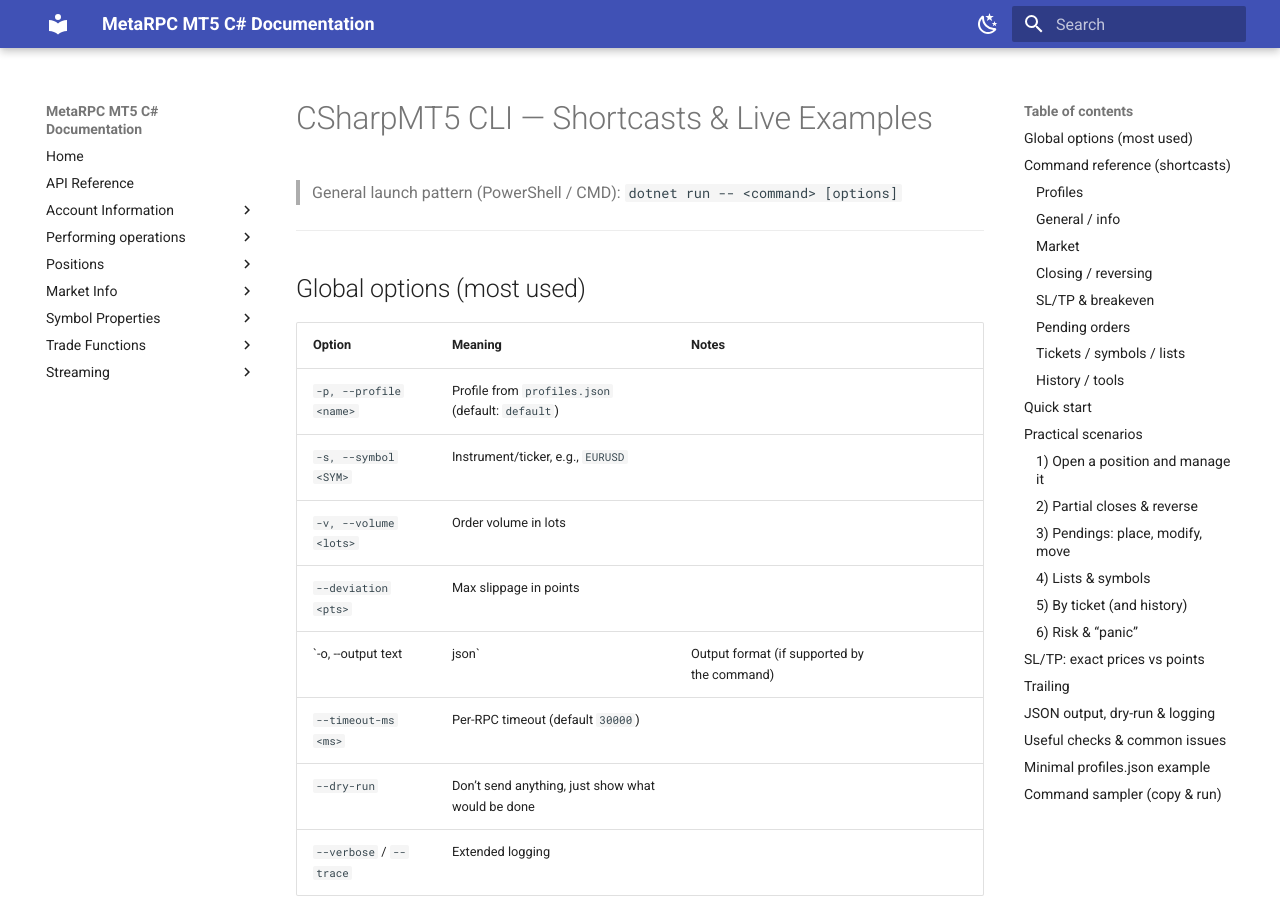
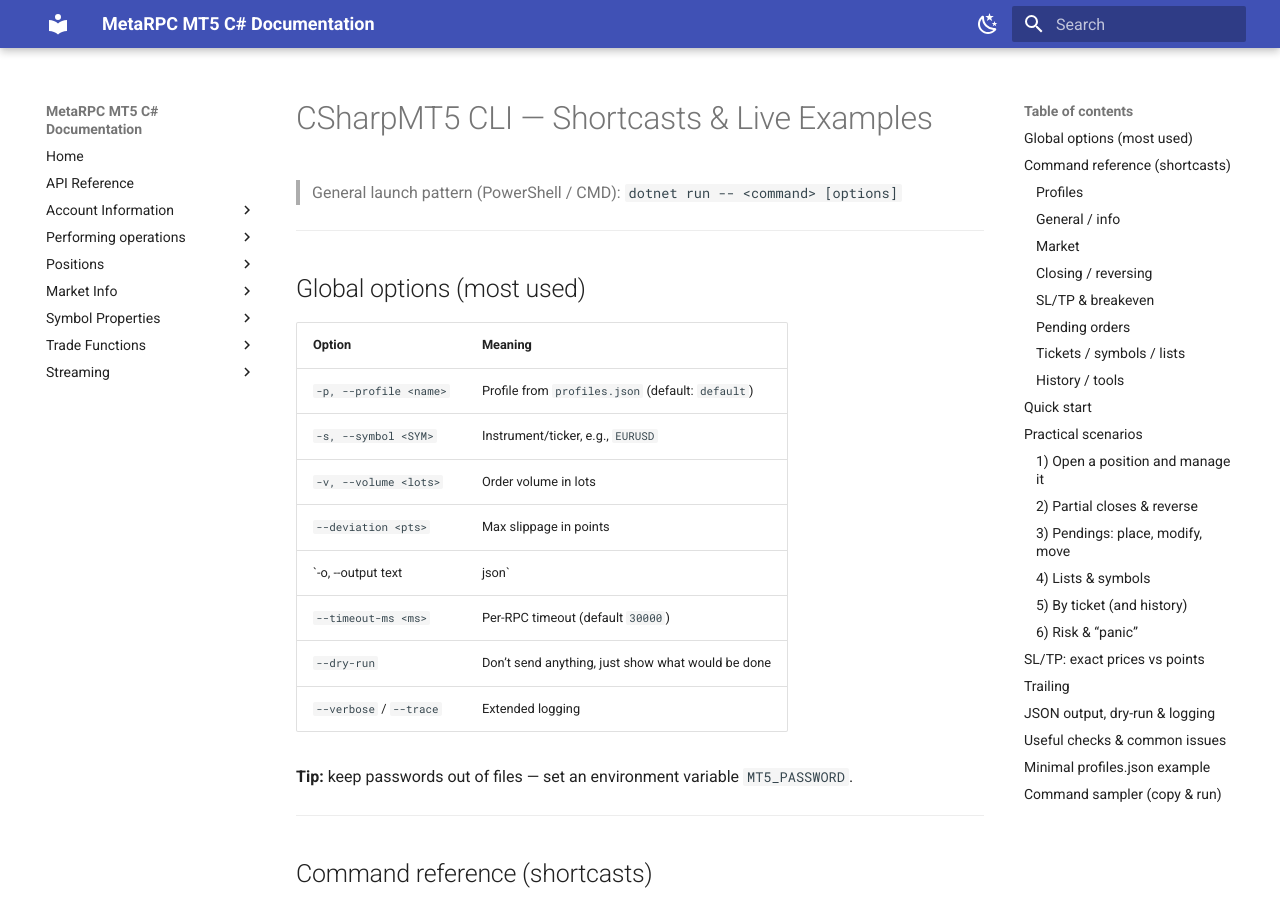
Before and after one commit to MetaRPC/CSharpMT5, an MkDocs documentation site: the page built from docs/shortcuts.md, in a window 1280 px wide and 900 px high. Built offline with MkDocs 1.6.1 and Material for MkDocs 9.7.7, drawn with Linux system fonts in a browser that asks for light colours.

Commit message:
Update shortcuts.md

```diff
--- a/docs/shortcuts.md
+++ b/docs/shortcuts.md
@@ -7,16 +7,16 @@
 
 ## Global options (most used)
 
-| Option                  | Meaning                                           | Notes                                       |   |
-| ----------------------- | ------------------------------------------------- | ------------------------------------------- | - |
-| `-p, --profile <name>`  | Profile from `profiles.json` (default: `default`) |                                             |   |
-| `-s, --symbol <SYM>`    | Instrument/ticker, e.g., `EURUSD`                 |                                             |   |
-| `-v, --volume <lots>`   | Order volume in lots                              |                                             |   |
-| `--deviation <pts>`     | Max slippage in points                            |                                             |   |
-| \`-o, --output text     | json\`                                            | Output format (if supported by the command) |   |
-| `--timeout-ms <ms>`     | Per-RPC timeout (default `30000`)                 |                                             |   |
-| `--dry-run`             | Don’t send anything, just show what would be done |                                             |   |
-| `--verbose` / `--trace` | Extended logging                                  |                                             |   |
+| Option                  | Meaning                                           |
+| ----------------------- | ------------------------------------------------- |
+| `-p, --profile <name>`  | Profile from `profiles.json` (default: `default`) |
+| `-s, --symbol <SYM>`    | Instrument/ticker, e.g., `EURUSD`                 |
+| `-v, --volume <lots>`   | Order volume in lots                              |
+| `--deviation <pts>`     | Max slippage in points                            |
+| \`-o, --output text     | json\`                                            |
+| `--timeout-ms <ms>`     | Per-RPC timeout (default `30000`)                 |
+| `--dry-run`             | Don’t send anything, just show what would be done |
+| `--verbose` / `--trace` | Extended logging                                  |
 
 **Tip:** keep passwords out of files — set an environment variable `MT5_PASSWORD`.
 
```
